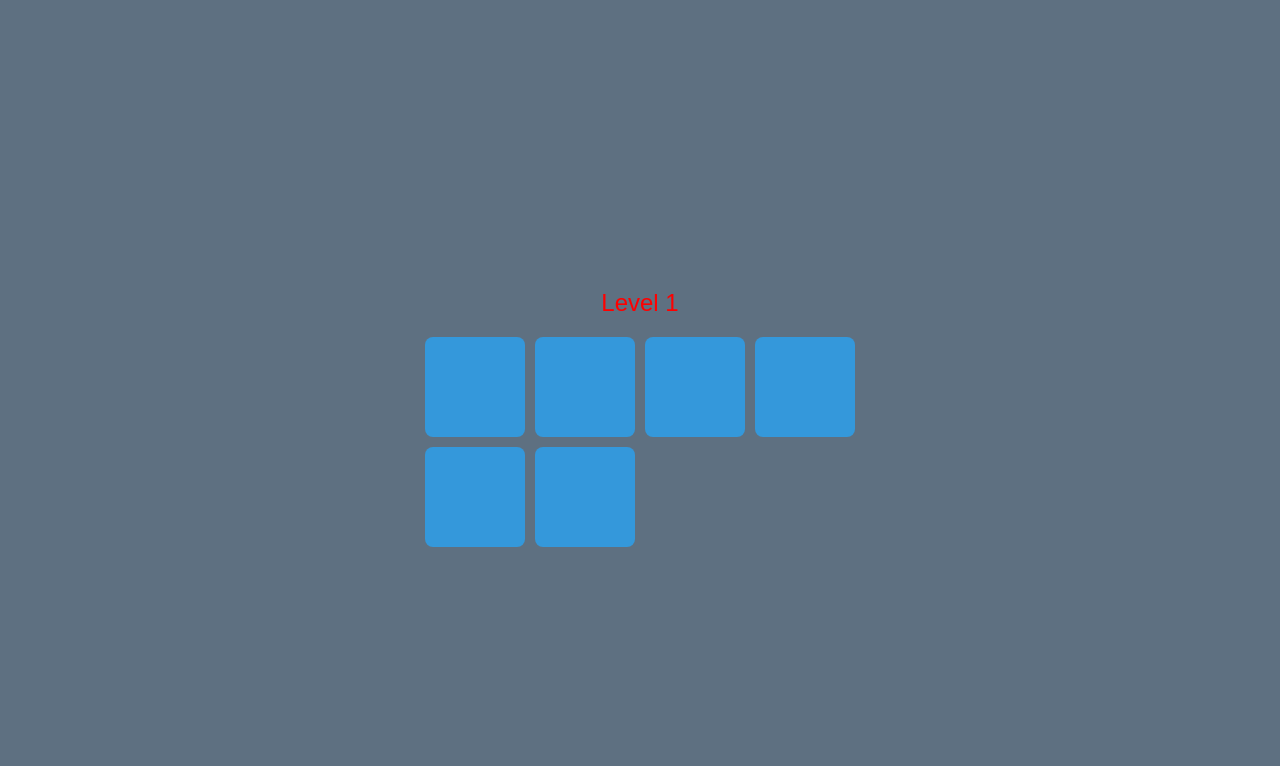
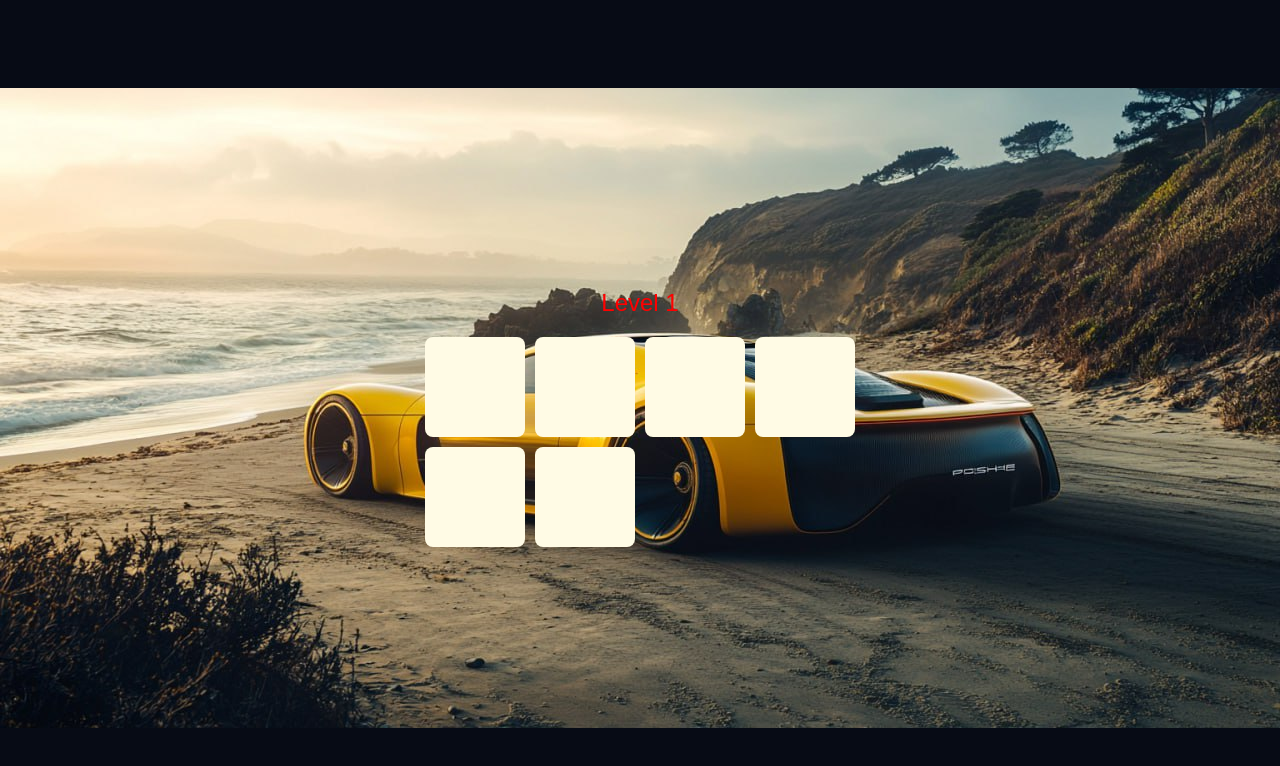
Before and after one commit to Hardelzs/HTML, a plain HTML site: page memory-game/index.html in a window 1280 px wide. Drawn offline with Linux system fonts and the light colour scheme.

Commit message:
Added images and did some styling

```diff
--- a/memory-game/style.css
+++ b/memory-game/style.css
@@ -5,8 +5,11 @@ body {
     justify-content: center;
     align-items: center;
     height: 100vh;
-    background-color: #5e7081;
+    background-color: #070b15;
     font-family: Arial, sans-serif;
+    background-image: url('background.jpg');
+    background-repeat: no-repeat;
+    background-position: center;
 }
 
 #level{
@@ -59,6 +62,6 @@ body {
 }
 
 .hidden {
-    background-color: #3498db;
+    background-color: #fffbe5;
     color: transparent;
 }
```
Also changed, not shown: memory-game/background.jpg (added).
